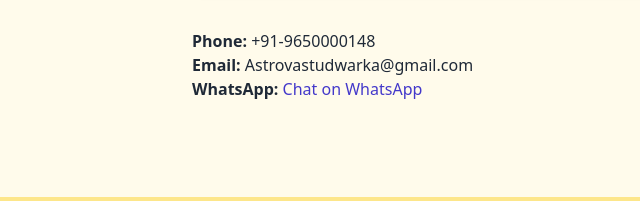
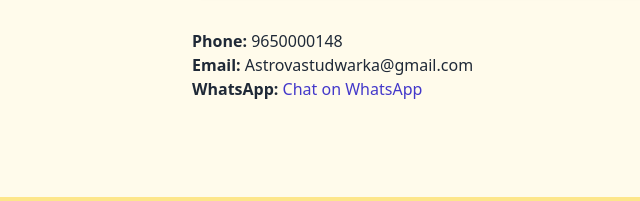
Before and after one commit to Amitd1326/astro-vastu-site, a plain HTML site: page contact.html in a window 1280 px wide. Shown: the part 635-836 px from the top of the page, 0-640 px from the left. Drawn offline with nearby package versions, Linux system fonts and the light colour scheme.

Commit message:
Update contact.html

```diff
--- a/contact.html
+++ b/contact.html
@@ -43,7 +43,7 @@
     </form>
 
     <div class="mt-8">
-      <p><strong>Phone:</strong> +91-9650000148</p>
+      <p><strong>Phone:</strong> 9650000148</p>
       <p><strong>Email:</strong> Astrovastudwarka@gmail.com</p>
       <p><strong>WhatsApp:</strong> <a href="https://wa.me/9650000148" class="text-indigo-700">Chat on WhatsApp</a></p>
     </div>
```
